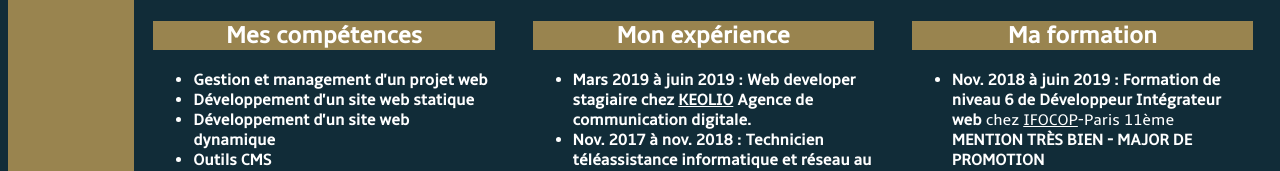
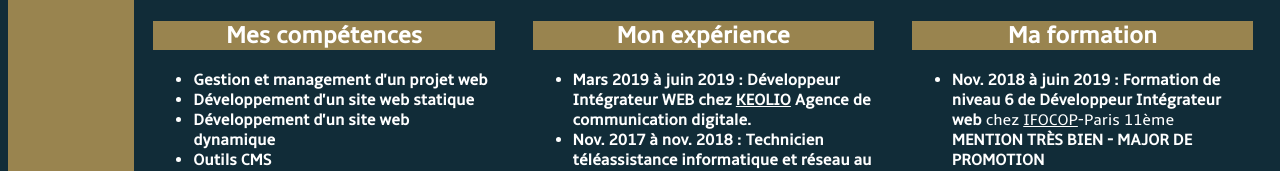
Before and after one commit to ojoffroy/Blog, a plain HTML site: page cv/cv.html in a window 1280 px wide. Shown: the part 232-403 px from the top of the page. Drawn offline with Linux system fonts and the light colour scheme; a web font is replaced by a local one.

Commit message:
Update intitulé stage KEOLIO

```diff
--- a/cv/cv.html
+++ b/cv/cv.html
@@ -62,7 +62,7 @@
 				<div class="experience headline2 load-hidden">
 					<h2>Mon expérience</h2>
 					<ul>
-						<li><strong>Mars 2019 à juin 2019 : Web developer stagiaire chez <a
+						<li><strong>Mars 2019 à juin 2019 : Développeur Intégrateur WEB chez <a
 							href="https://www.keolio.com/"
 							target="_blank">KEOLIO</a> Agence de communication digitale.</strong></li>
 						<li><strong>Nov. 2017 à nov. 2018 : Technicien téléassistance informatique et réseau au Pôle
```
